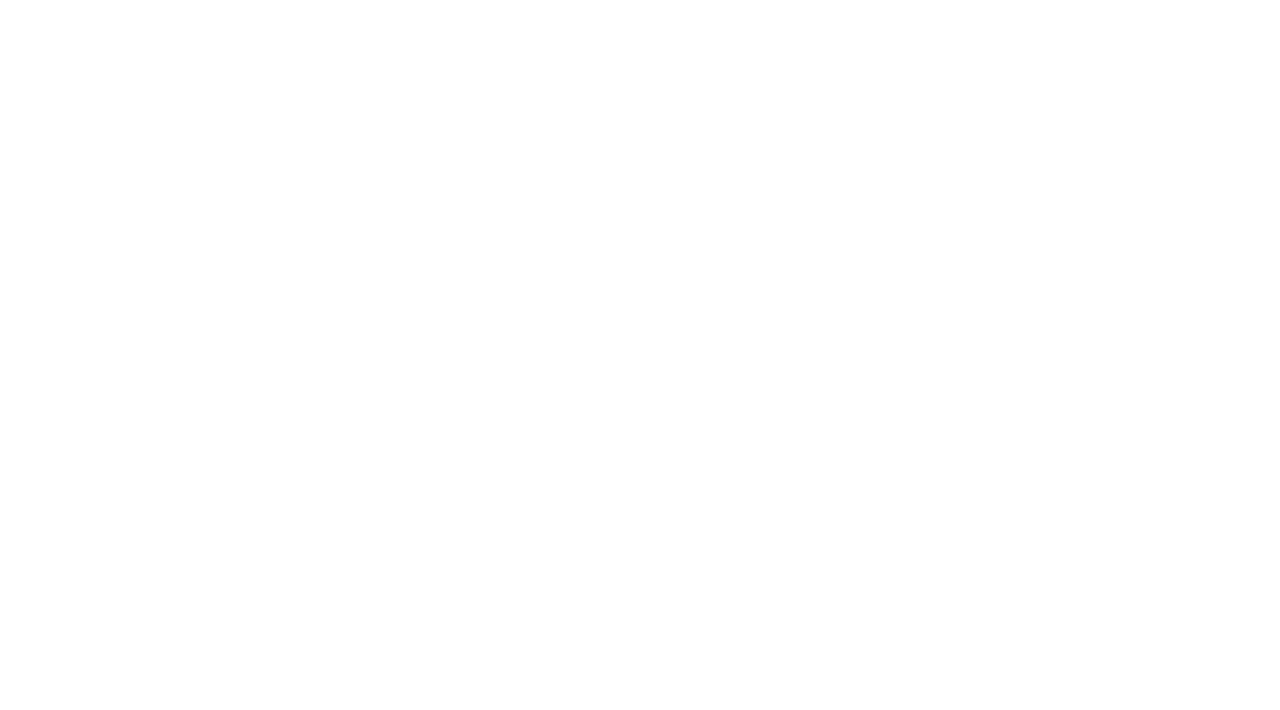
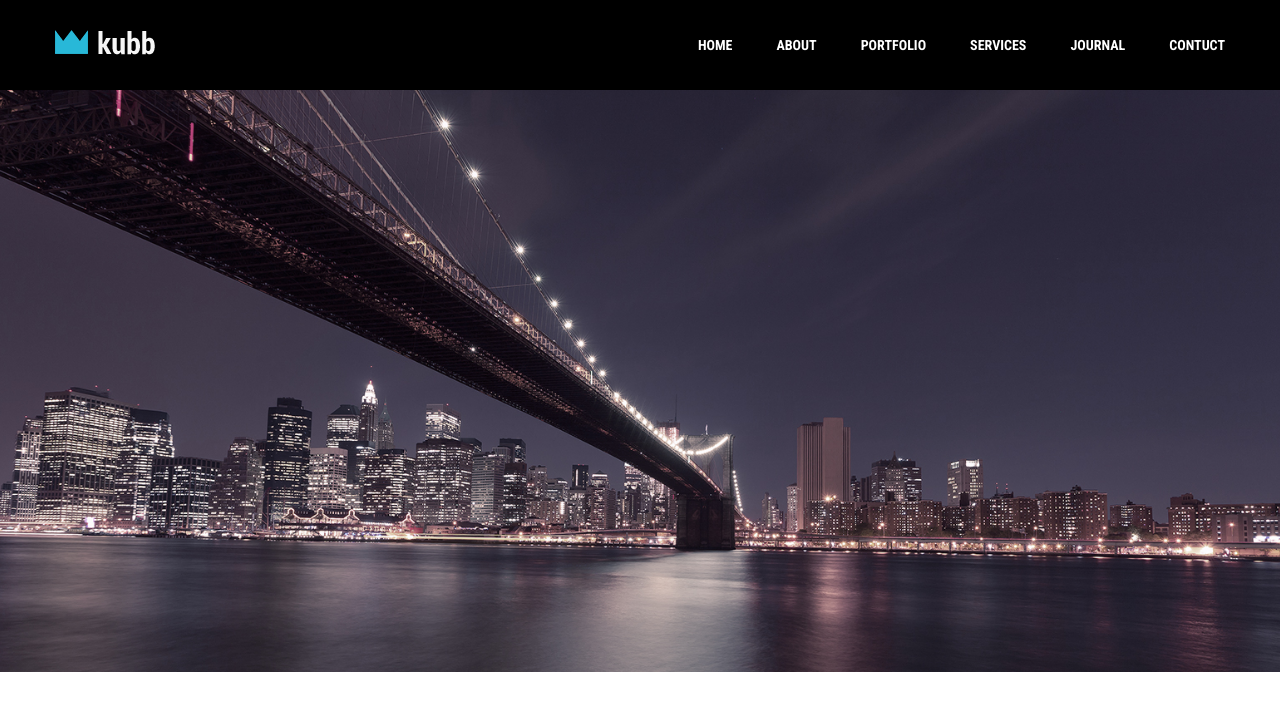
Before and after one commit to Saiful264/kub, a plain HTML site: page index.html in a window 1280 px wide. Drawn offline with Linux system fonts and the light colour scheme.

Commit message:
start banner part

```diff
--- a/css/style.css
+++ b/css/style.css
@@ -10,3 +10,51 @@ ul,
 li {
   list-style-type: none;
 }
+.container {
+  width: 1170px;
+  margin: 0 auto;
+}
+.main {
+  display: flex;
+  justify-content: space-between;
+}
+/* Navbar Part Css */
+#navbar {
+  background-color: black;
+}
+.logo {
+  width: 20%;
+  padding-top: 30px;
+}
+.menu {
+  width: 80%;
+}
+.menu ul {
+  text-align: right;
+}
+.menu ul li {
+  display: inline-block;
+  padding-top: 36px;
+  padding-bottom: 36px;
+}
+.menu ul li a {
+  text-transform: uppercase;
+  color: #fff;
+  font-family: "Roboto Condensed", sans-serif;
+  font-size: 14px;
+  font-weight: 700;
+  padding-right: 20px;
+  padding-left: 20px;
+}
+.menu ul li:last-child a {
+  padding-right: 0;
+}
+/* banner part css */
+#banner {
+  background: url(../image/banner.jpg);
+  background-position: center;
+  background-repeat: no-repeat;
+  background-size: cover;
+  padding-top: 330px;
+  padding-bottom: 252px;
+}
--- a/index.html
+++ b/index.html
@@ -2,10 +2,40 @@
 <html lang="en">
   <head>
     <meta charset="UTF-8" />
-    <meta http-equiv="X-UA-Compatible" content="IE=edge" />
-    <meta name="viewport" content="width=device-width, initial-scale=1.0" />
     <title>kubb</title>
+    <link
+      href="https://fonts.googleapis.com/css2?family=Roboto+Condensed:wght@300;400;
+    700&family=Roboto+Slab:wght@100;200;300;400;500;600;700;800;900&family=Roboto:wght@100;300;
+    400;500;700;900&display=swap"
+      rel="stylesheet"
+    />
     <link rel="stylesheet" href="css/style.css" />
   </head>
-  <body></body>
+  <body>
+    <!-- Navbar Part start -->
+    <section id="navbar">
+      <div class="container">
+        <div class="main">
+          <div class="logo">
+            <a href="#"><img src="image/logo.png" alt="" /></a>
+          </div>
+          <div class="menu">
+            <ul>
+              <li><a href="#">home</a></li>
+              <li><a href="#">about</a></li>
+              <li><a href="#">portfolio</a></li>
+              <li><a href="#">services</a></li>
+              <li><a href="#">journal</a></li>
+              <li><a href="#">contuct</a></li>
+            </ul>
+          </div>
+        </div>
+      </div>
+    </section>
+    <!-- Navbar Part end -->
+    <!-- Banner Part start -->
+    <section id="banner"></section>
+    <!-- Banner Part  End-->
+    <!-- Navbar Part start -->
+  </body>
 </html>
```
Also changed, not shown: image/banner.jpg (added), image/logo.png (added).
